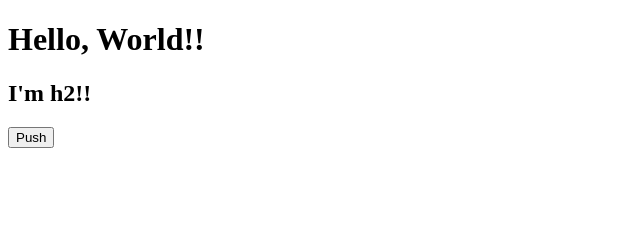
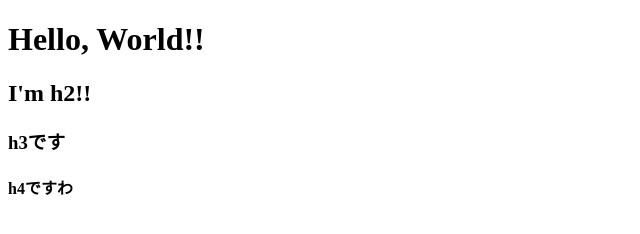
Before and after one commit to K-Onaka/K-Onaka.practice, a plain HTML site: page index.html in a window 1280 px wide. Shown: the whole page, without its empty margins (0-640 px from the left). Drawn offline with Linux system fonts and the light colour scheme.

Commit message:
h3,h4追加

```diff
--- a/index.html
+++ b/index.html
@@ -10,7 +10,8 @@
 
     <h2>I'm h2!!</h2>
 
-    <button onclick="showh3()">Push</button>
+    <h3>h3です</h3>
 
+    <h4>h4ですわ</h4>
 </body>
 </html>
```
